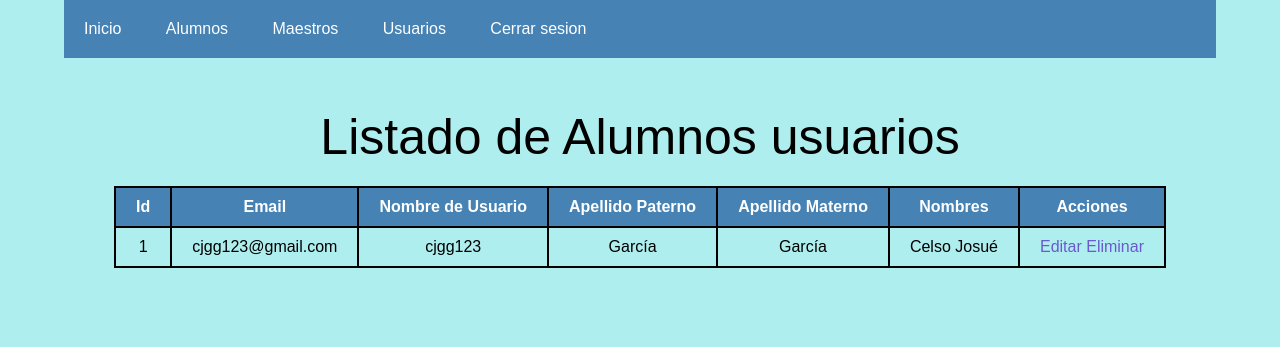
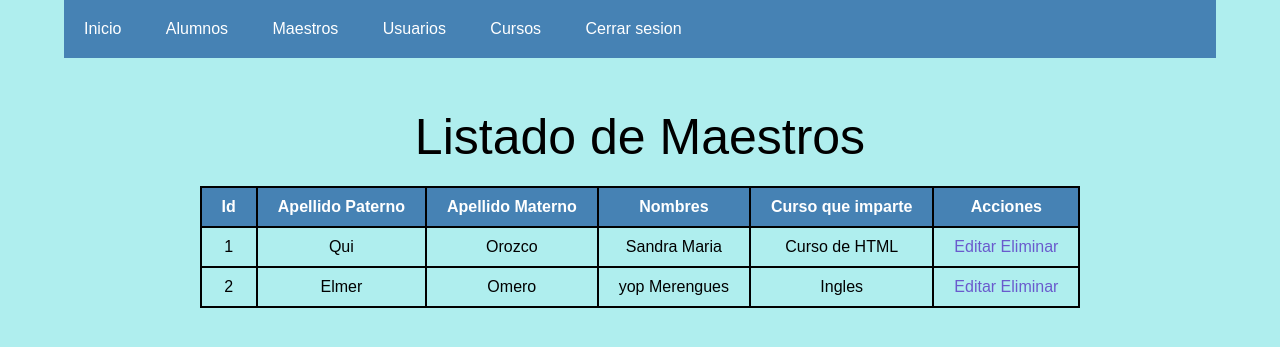
Before and after one commit to cjosgg/SistemaFinal, a PHP site: page /ListaAdministradores.php in a window 1280 px wide. Shown: the top 347 px of the page. Run offline with PHP 8.4, Linux system fonts and the light colour scheme; data comes from the database, SQL or seed files in the repository.

Commit message:
Update ListaAdministradores.php

```diff
--- a/ListaAdministradores.php
+++ b/ListaAdministradores.php
@@ -1,7 +1,8 @@
 <?php
 include_once('conexion.php');
 
-$sql = "SELECT  id, email, nom_usuario, ap_paterno, ap_materno, nombres  FROM administrador ORDER BY id ASC";
+$sql = "SELECT um.`id`, ap_paterno, ap_materno, nombres,c.`nombre` as nombre_curso  FROM u_maestros um
+INNER JOIN curso c ON um.`id`= c.`id_maestro` ORDER BY id ASC";
 
 $datos = $conn->query($sql);
 ?>
@@ -13,16 +14,16 @@ $datos = $conn->query($sql);
 	<title>Listado Administradores </title>
 	<meta charset="utf-8">
 	<meta name="viewport" content="width=device-width, initial-scale=1">
-    	<link rel="stylesheet" href="Estilos_CSS/Estilos.css">
+    <link rel="stylesheet" href="Estilos_CSS/Estilos.css">
 	<link rel="stylesheet" href="Estilos_CSS/tablaEstilos.css">
 </head>
 <body>
 
 		<ul class="menu_principal">
 
-			<li><a href="#">Inicio</a></li>
+			<li><a href="menu_Principal.php">Inicio</a></li>
 			<li><a href="ListaAlumnos.php">Alumnos</a></li>
-			<li><a href="ListaMestros.php">Maestros</a></li>
+			<li><a href="#">Maestros</a></li>
 			<li><a href="#">Usuarios</a>
 				<ul>
 
@@ -32,23 +33,21 @@ $datos = $conn->query($sql);
 
 				</ul>
 			</li>
-
+			<li><a href="ListaCursos.php"> Cursos </a></li>
 			<li><a href="Login.php">Cerrar sesion</a></li>
 		</ul>
 
 
 	<table>
-		<caption>Listado de Alumnos usuarios</caption>
+		<caption>Listado de Maestros</caption>
 		<thead>
 			<tr>
-				<th scope="col"> Id</th>
-				<th scope="col"> Email</th>
-				<th scope="col"> Nombre de Usuario</th>
-				<th scope="col"> Apellido Paterno</th>
-				<th scope="col"> Apellido Materno</th>
-				<th scope="col"> Nombres</th>
-
-				<th scope="col"> Acciones</th>
+				<th> Id</th>
+				<th> Apellido Paterno</th>
+				<th> Apellido Materno</th>
+				<th> Nombres</th>
+				<th> Curso que imparte</th>
+				<th> Acciones</th>
 
 			</tr>
 		</thead>
@@ -61,11 +60,10 @@ $datos = $conn->query($sql);
 				echo "<tr>";
 
 					echo "<td>".$fila['id']."</td>";
-					echo "<td>".$fila['email']."</td>";
-					echo "<td>".$fila['nom_usuario']."</td>";
 					echo "<td>".$fila['ap_paterno']."</td>";
 					echo "<td>".$fila['ap_materno']."</td>";
 					echo "<td>".$fila['nombres']."</td>";
+					echo "<td>".$fila['nombre_curso']."</td>";
 					echo "<td>
 				     <a  href='#'> Editar </a>
 				     <a href='#'> Eliminar</a>
```
